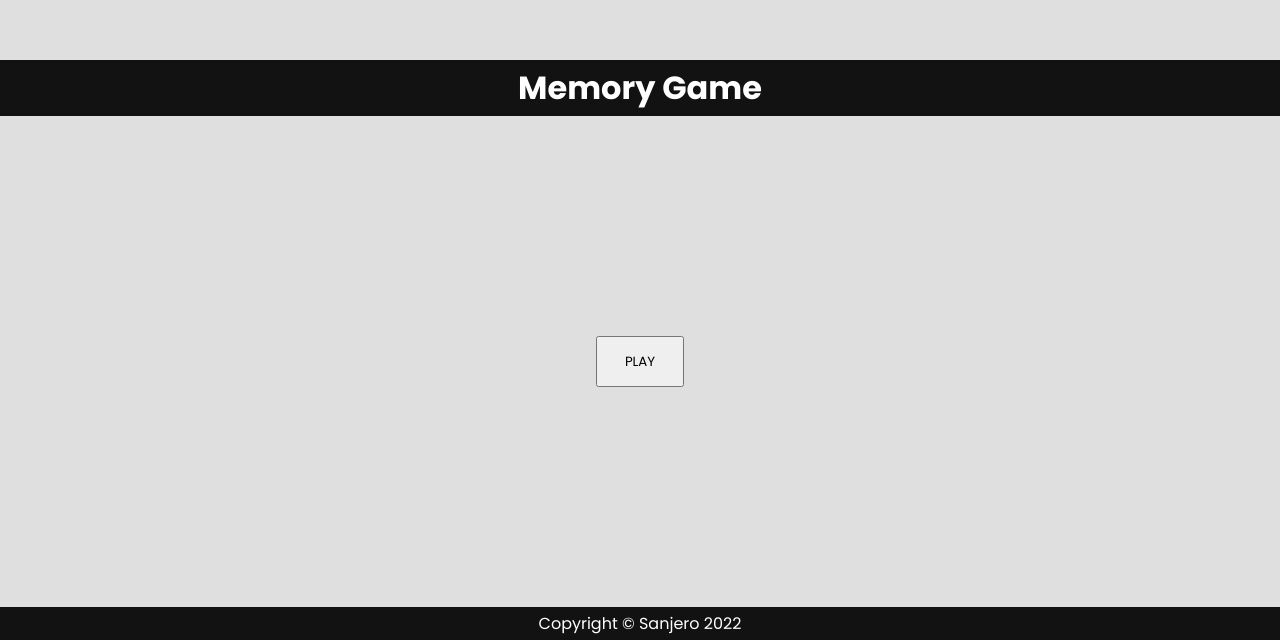
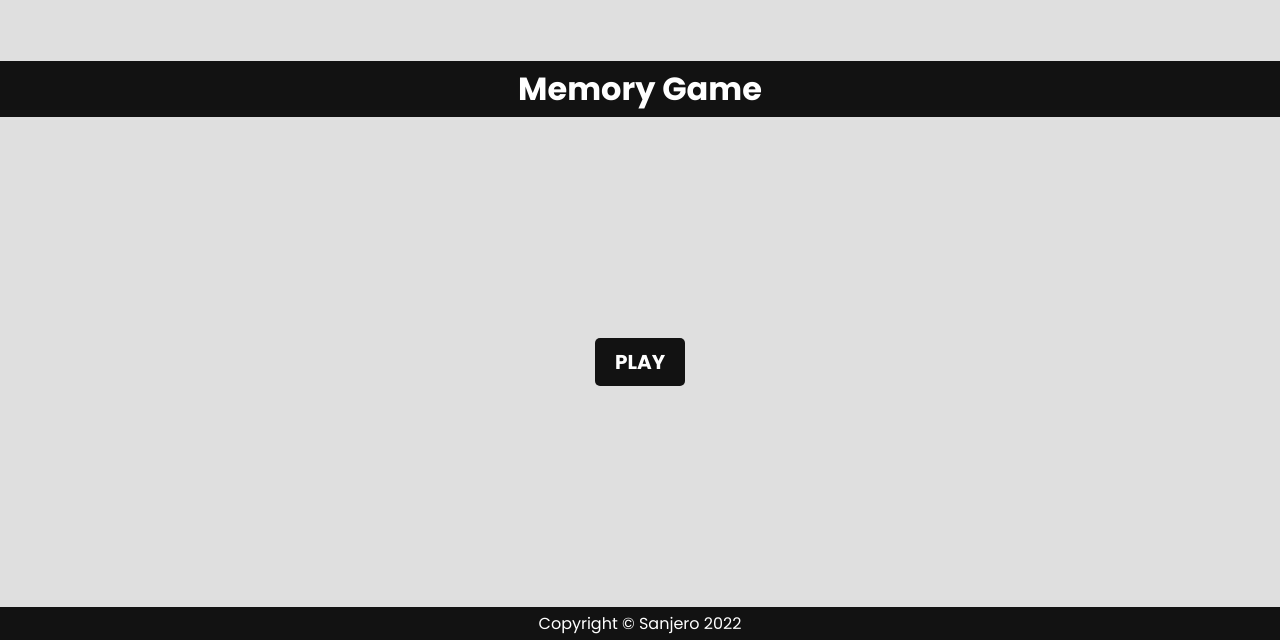
Before and after one commit to Sanjero20/memory-card, a React (Vite) app: page / in a window 1280 px wide. Shown: the part 160-800 px from the top of the page. Built offline with nearby package versions, Linux system fonts and the light colour scheme; no server answers; the HTML template or start-up script is replaced by a standard one.

Commit message:
Change styling for button and drop shadows

```diff
--- a/src/sass/app.scss
+++ b/src/sass/app.scss
@@ -6,3 +6,4 @@
 @import './components/App';
 @import './components/Cards';
 @import './components/Loading';
+@import './components/PlayButton';
--- a/src/sass/components/_Cards.scss
+++ b/src/sass/components/_Cards.scss
@@ -12,13 +12,16 @@
   height: 225px;
   animation-name: zoom-in;
   animation-duration: $speed;
-  box-shadow: rgba(60, 64, 67, 0.3) 0px 1px 2px 0px,
-    rgba(60, 64, 67, 0.15) 0px 1px 3px 1px;
+  box-shadow: rgba(0, 0, 0, 0.16) 0px 3px 6px, rgba(0, 0, 0, 0.23) 0px 3px 6px;
+
+  &:hover {
+    cursor: pointer;
+  }
 }
 
 .card-img {
-  max-width: 100%;
-  max-height: 100%;
+  width: 100%;
+  height: 100%;
 }
 
 @keyframes zoom-in {
--- /dev/null
+++ b/src/sass/components/_PlayButton.scss
@@ -0,0 +1,16 @@
+.btn-play {
+  font-size: 1.25em;
+  font-weight: bold;
+  background-color: $black;
+  border-radius: 5px;
+  border-style: none;
+  box-sizing: border-box;
+  color: #fff;
+  cursor: pointer;
+  padding: 9px 20px;
+}
+
+.btn-play:hover,
+.btn-play:focus {
+  opacity: 0.85;
+}
```
